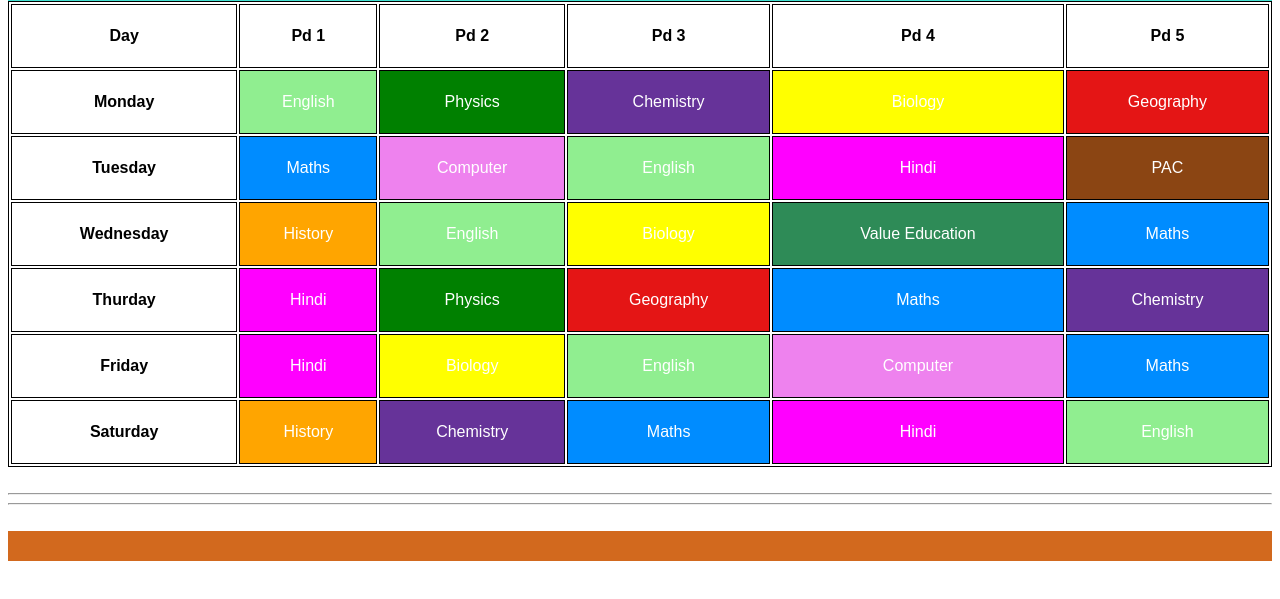
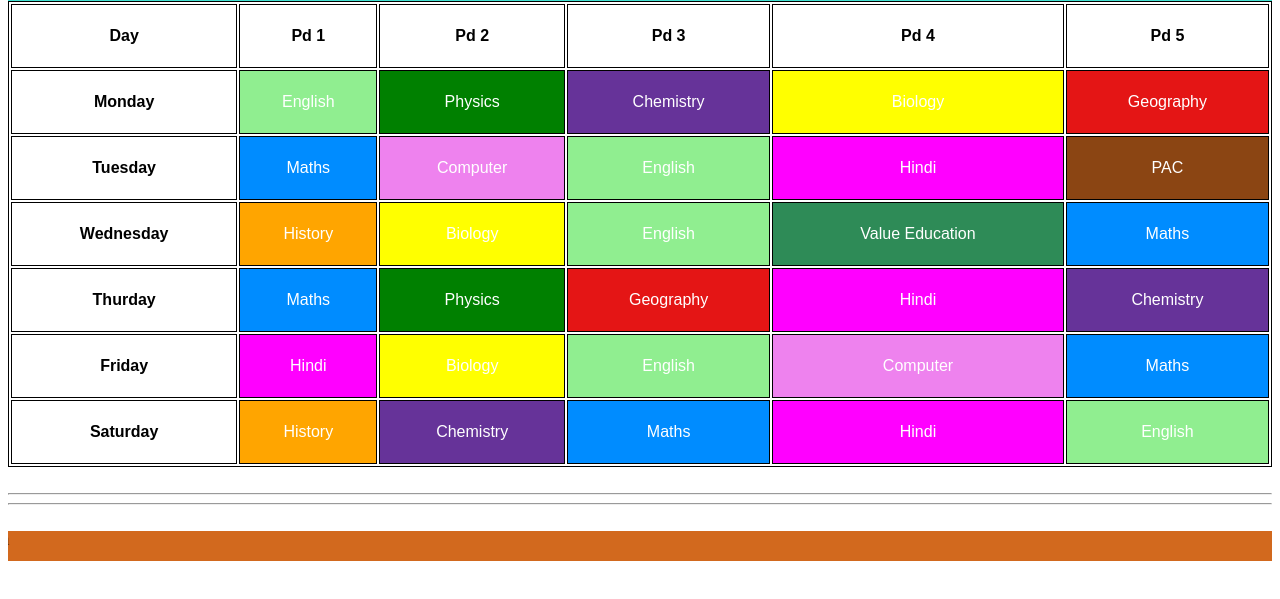
Before and after one commit to saransh-07/Time-Table, a plain HTML site: page index.html in a window 1280 px wide. Shown: the part 87-686 px from the top of the page. Drawn offline with Linux system fonts and the light colour scheme.

Commit message:
Update index.html

```diff
--- a/index.html
+++ b/index.html
@@ -16,8 +16,8 @@
             <tr><th>Day</th><th>Pd 1</th><th>Pd 2</th><th>Pd 3</th><th>Pd 4</th><th>Pd 5</th></tr>
             <tr><th>Monday</th><td class="English">English</td><td class="Physics">Physics</td><td class="Chemistry">Chemistry</td><td class="Biology">Biology</td><td class="Geography">Geography</td></tr>
             <tr><th>Tuesday</th><td class="Maths">Maths</td><td class="Computer">Computer</td><td class="English">English</td><td class="Hindi">Hindi</td><td class="PAC">PAC</td></tr>
-            <tr><th>Wednesday</th><td class="History">History</td><td class="English">English</td><td class="Biology">Biology</td><td class="VED">Value Education</td><td class="Maths">Maths</td></tr>
-            <tr><th>Thurday</th><td class="Hindi">Hindi</td><td class="Physics">Physics</td><td class="Geography">Geography</td><td class="Maths">Maths</td><td class="Chemistry">Chemistry</td></tr>
+            <tr><th>Wednesday</th><td class="History">History</td><td class="Biology">Biology</td><td class="English">English</td><td class="VED">Value Education</td><td class="Maths">Maths</td></tr>
+            <tr><th>Thurday</th><td class="Maths">Maths</td><td class="Physics">Physics</td><td class="Geography">Geography</td><td class="Hindi">Hindi</td><td class="Chemistry">Chemistry</td></tr>
             <tr><th>Friday</th><td class="Hindi">Hindi</td><td class="Biology">Biology</td><td class="English">English</td><td class="Computer">Computer</td><td class="Maths">Maths</td></tr>
             <tr><th>Saturday</th><td class="History">History</td><td class="Chemistry">Chemistry</td><td class="Maths">Maths</td><td class="Hindi">Hindi</td><td class="English">English</td></tr>
         </table>
```
